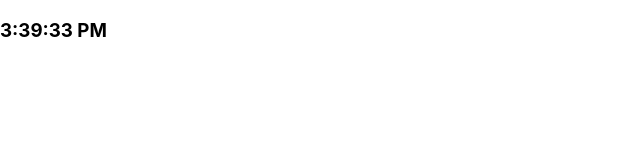
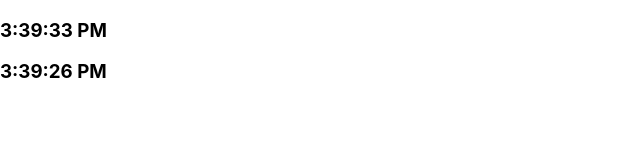
Before and after one commit to AHmims/LonelyGo, a React (Create React App) app: page / in a window 1280 px wide. Shown: the top 160 px of the page, without its empty margins (0-640 px from the left). Built offline with nearby package versions, Linux system fonts and the light colour scheme.

Commit message:
yep cock

```diff
--- a/src/App.js
+++ b/src/App.js
@@ -4,7 +4,8 @@ class Timer extends React.Component{
   constructor(props){
     super(props);
     this.state = {
-      date:new Date()
+      date:new Date(),
+      date2:new Date()
     };
   }
   //
@@ -17,8 +18,8 @@ class Timer extends React.Component{
     clearInterval(this.timerId);
   }
   componentDidUpdate(){
-    console.log(this.state.date);
-    console.log(this);
+    // console.log(this.state.date);
+    // console.log(this.state);
   }
   //
   tick(){
@@ -33,6 +34,9 @@ class Timer extends React.Component{
         <h3>
           {this.state.date.toLocaleTimeString()}
         </h3>
+        <h3>
+          {this.state.date2.toLocaleTimeString()}
+        </h3>
       </div>
     );
   }
```
